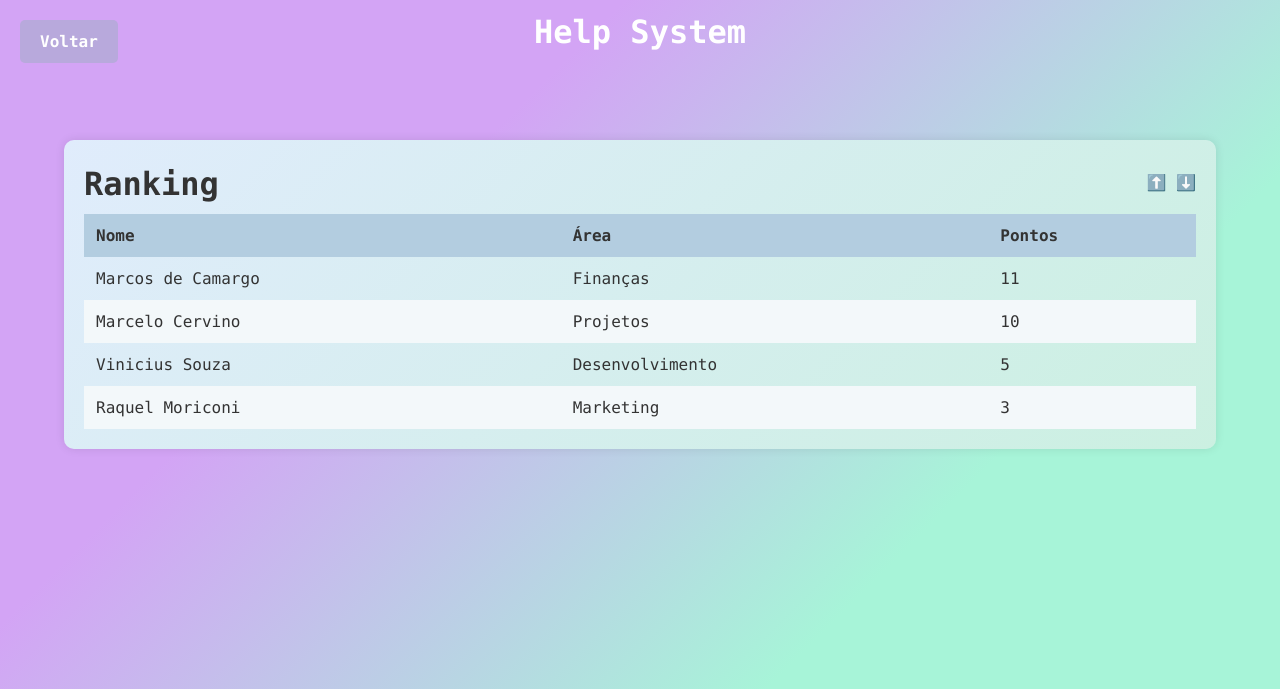
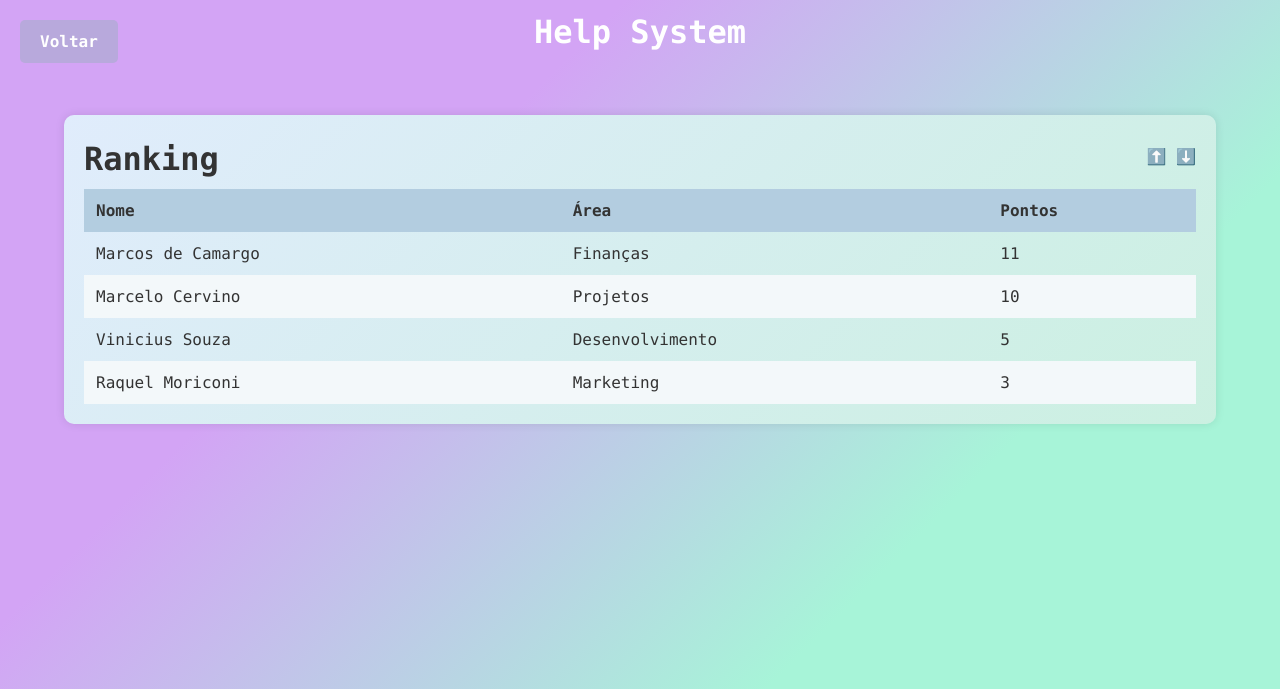
Before and after one commit to vinicius-vses/helpsystem, a Flask app: template templates/ranking.html in a window 1280 px wide. Shown: the top 689 px of the page. Run offline with Flask 3, Linux system fonts and the light colour scheme; the template is opened without the code that fills it, so the values that code supplies are empty; parts of the project's set-up code (start-up, migrations or seed data) failed here and were passed over.

Commit message:
Ajuste na altura do conteiner

```diff
--- a/static/css/ranking.css
+++ b/static/css/ranking.css
@@ -29,7 +29,7 @@
     background: linear-gradient(135deg, #e0ecfc, #cbf0e1);
     border-radius: 10px;
     padding: 20px;
-    margin: 7% auto;
+    margin: 5% auto;
     box-shadow: 0 0 10px rgba(0, 0, 0, 0.1);
 }
 
```
